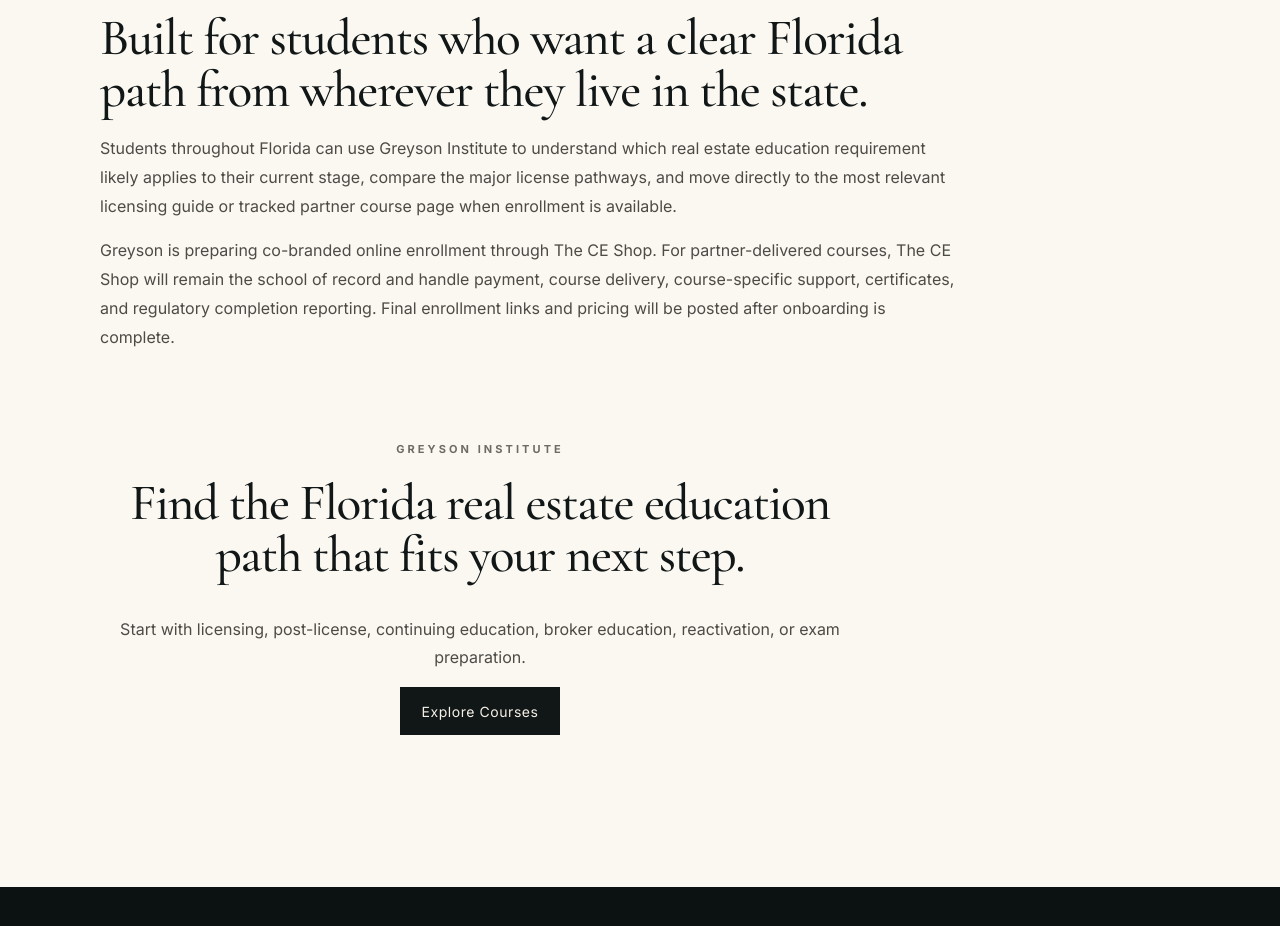
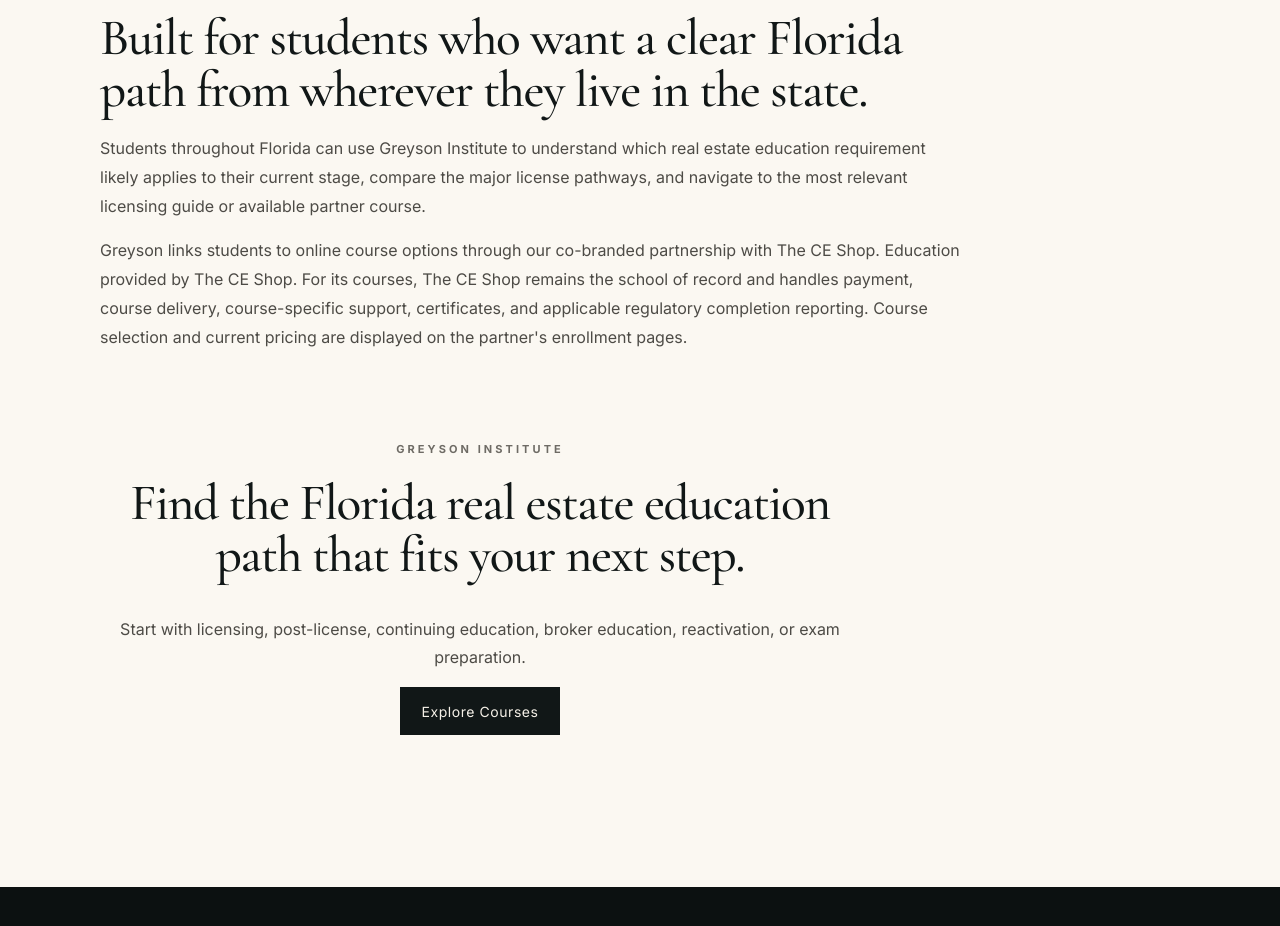
Before and after one commit to BrianLook/Greyson-Institute-Website, a Next.js app: page /florida-online-real-estate-education in a window 1280 px wide. Shown: the part 1920-2846 px from the top of the page. Built offline with nearby package versions, Linux system fonts and the light colour scheme.

Commit message:
Align Greyson course guides with live affiliate enrollment and pending instructor availability

```diff
--- a/app/florida-online-real-estate-education/page.tsx
+++ b/app/florida-online-real-estate-education/page.tsx
@@ -252,9 +252,8 @@ export default function FloridaOnlineRealEstateEducationPage() {
           >
             Students throughout Florida can use Greyson Institute to understand
             which real estate education requirement likely applies to their
-            current stage, compare the major license pathways, and move directly
-            to the most relevant licensing guide or tracked partner course page
-            when enrollment is available.
+            current stage, compare the major license pathways, and navigate
+            to the most relevant licensing guide or available partner course.
           </p>
 
           <p
@@ -263,12 +262,13 @@ export default function FloridaOnlineRealEstateEducationPage() {
               lineHeight: 1.8,
             }}
           >
-            Greyson is preparing co-branded online enrollment through The CE Shop.
-            For partner-delivered courses, The CE Shop will remain the school
-            of record and handle payment, course delivery, course-specific
-            support, certificates, and regulatory completion reporting. Final
-            enrollment links and pricing will be posted after onboarding is
-            complete.
+            Greyson links students to online course options through our
+            co-branded partnership with The CE Shop. Education provided by
+            The CE Shop. For its courses, The CE Shop remains the school of
+            record and handles payment, course delivery, course-specific
+            support, certificates, and applicable regulatory completion
+            reporting. Course selection and current pricing are displayed
+            on the partner's enrollment pages.
           </p>
         </div>
 
```
